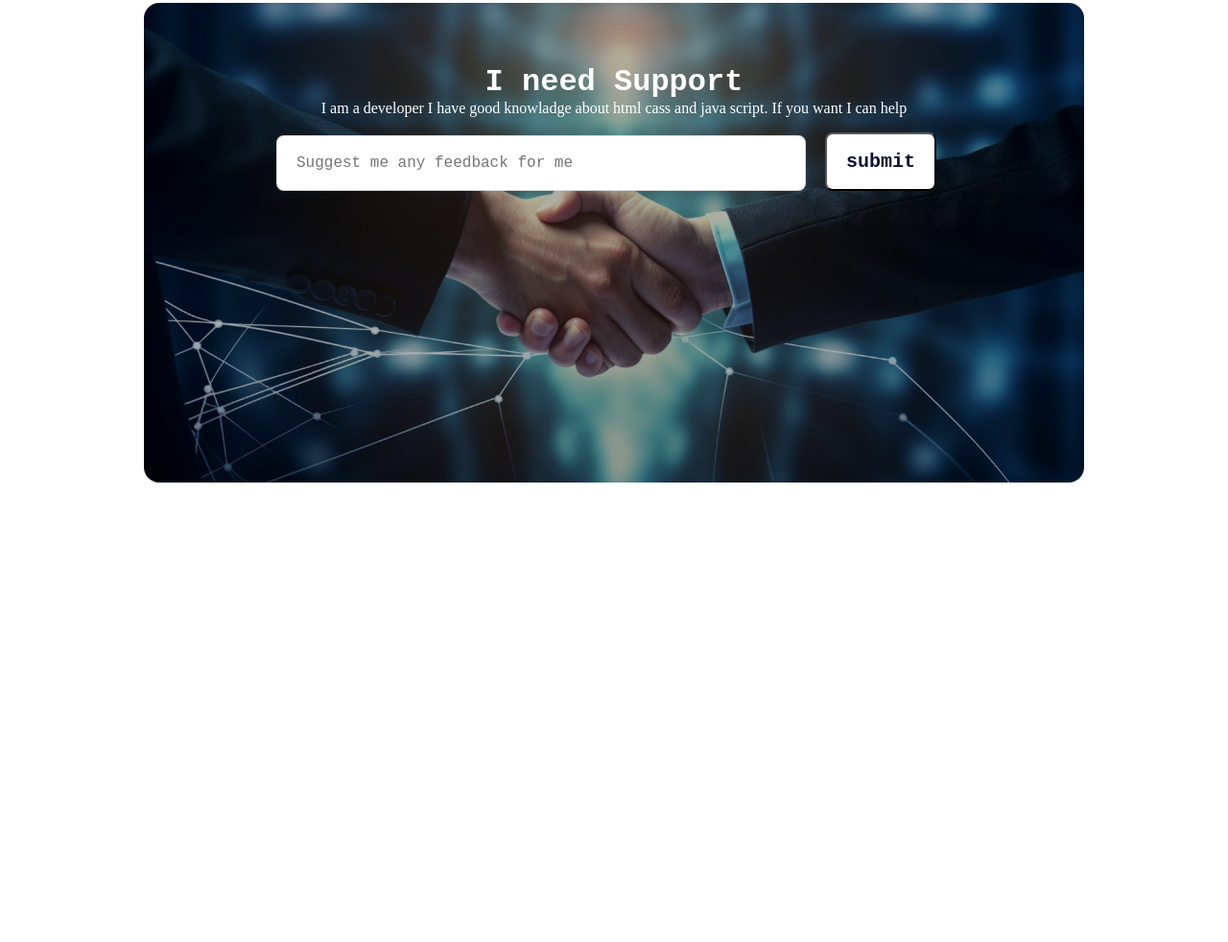
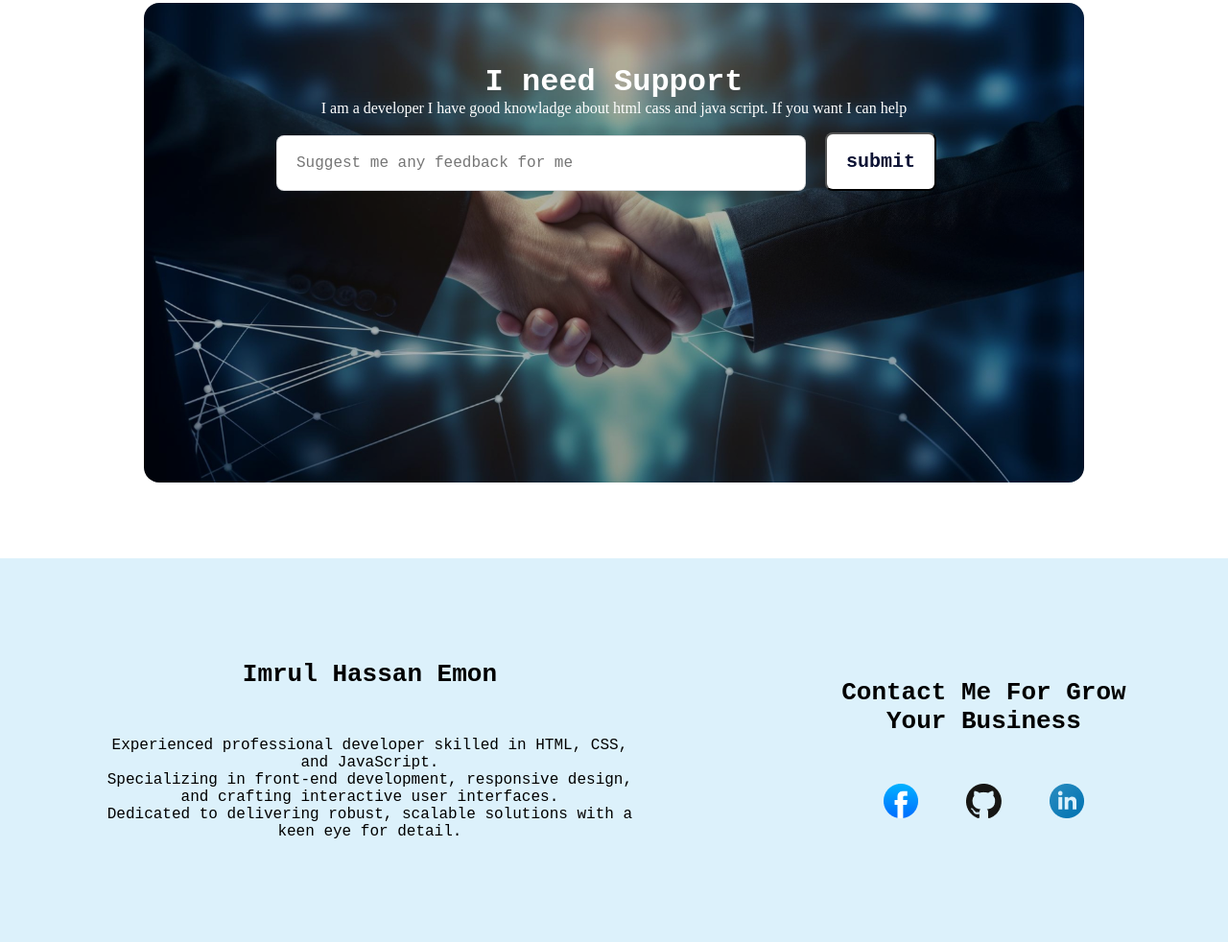
Before and after one commit to imrulhassanemon/portfolio-website, a plain HTML site: page index.html in a window 1280 px wide. Shown: the part 3599-4581 px from the top of the page at 96% size. Before the commit the page ends 4181 px from the top, so only its background shows below. Drawn offline with Linux system fonts and the light colour scheme; a web font is replaced by a local one.

Commit message:
added footer

```diff
--- a/index.html
+++ b/index.html
@@ -176,6 +176,25 @@
 
       </section>
     </main>
-    <footer></footer>
+    <footer>
+        <div class="footer">
+            <div class="left">
+                <h3 class="h3fot azeret-mono-font">Imrul Hassan Emon</h3>
+                <p class="parafot azeret-mono-font">Experienced professional developer skilled in HTML, CSS, and JavaScript. <br> Specializing in front-end development, responsive design, and crafting interactive user interfaces. <br> Dedicated to delivering robust, scalable solutions with a keen eye for detail.</p>
+                <p></p>
+                <p></p>
+
+            </div>
+            <div class="left">
+                <h3 class="h3fot azeret-mono-font">Contact Me For Grow Your Business</h3>
+                <div class="icons">
+                    <a href="https://www.facebook.com/zakirhossain.molla.37/" target="_blank"><img src="assets/facebook.png" alt="" ></a>
+                    <a href="https://github.com/imrulhassanemon"target="_blank"><img src="assets/github.png" alt="" ></a>
+                    <a href="https://www.linkedin.com/in/imrul-hassan-emon-4691ab263/" target="_blank"><img src="assets/linkedin-icon 1.png" alt=""></a>
+                </div>
+
+            </div>
+        </div>
+    </footer>
   </body>
 </html>
--- a/style/style.css
+++ b/style/style.css
@@ -240,8 +240,41 @@
 .background{
     padding:64px 48px;
     color: white;
-
 }
 .header03{
     font-size: 32px;
 }
+.footer{
+    background-color: rgb(220, 241, 251);
+    height: 400px;
+    display: flex;
+    justify-content: space-between;
+    align-items: center;
+}
+.left{
+    padding: 50px;
+    display: flex;
+    flex-direction: column;
+    margin: 50px;
+
+}
+.h3fot{
+    font-size: 26px;
+    text-align: center;
+    font-weight: 700;
+    margin-bottom: 20px;
+}
+.parafot{
+    text-align: center;
+    font-size: 16px;
+    font-weight: 400;
+    margin-top: 30px;
+
+}
+.icons{
+    text-align: center;
+    display: flex;
+    flex-direction: row;
+    justify-content: space-evenly;
+    margin-top: 30px;
+}
```
